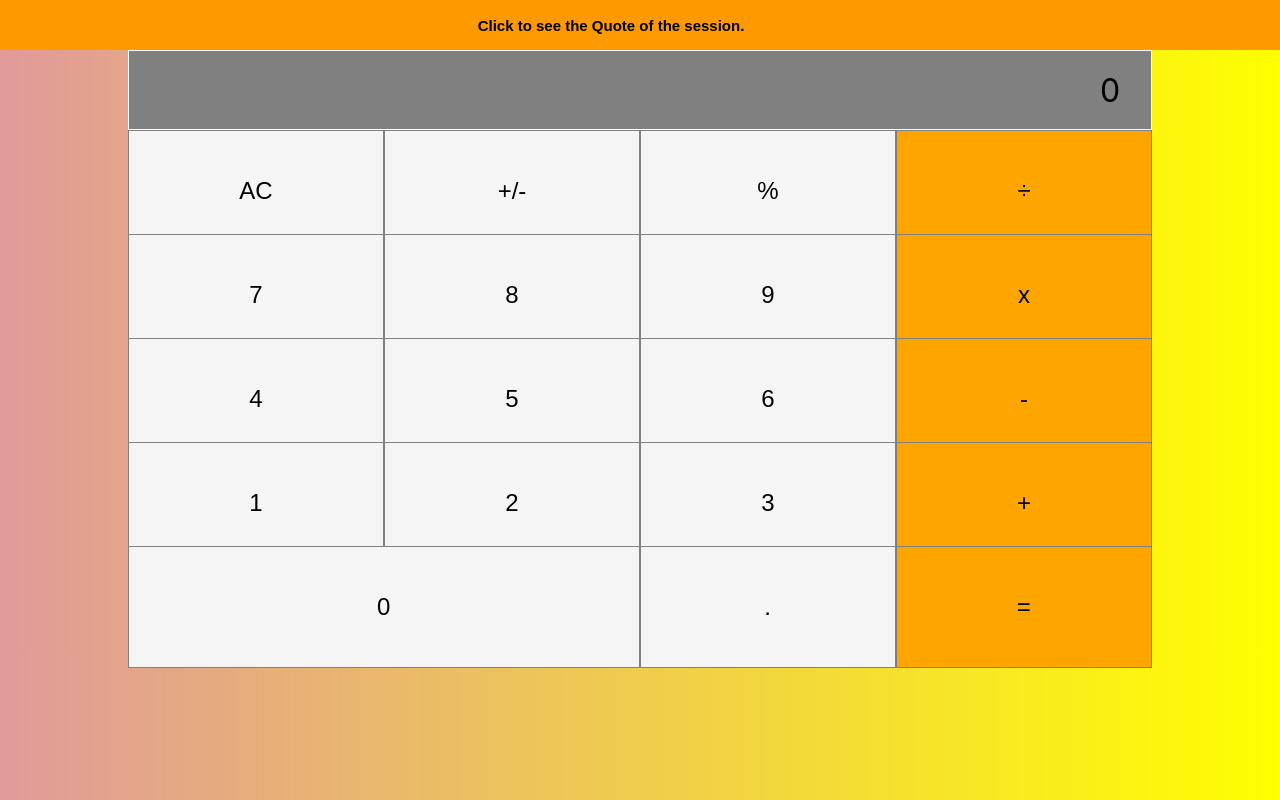
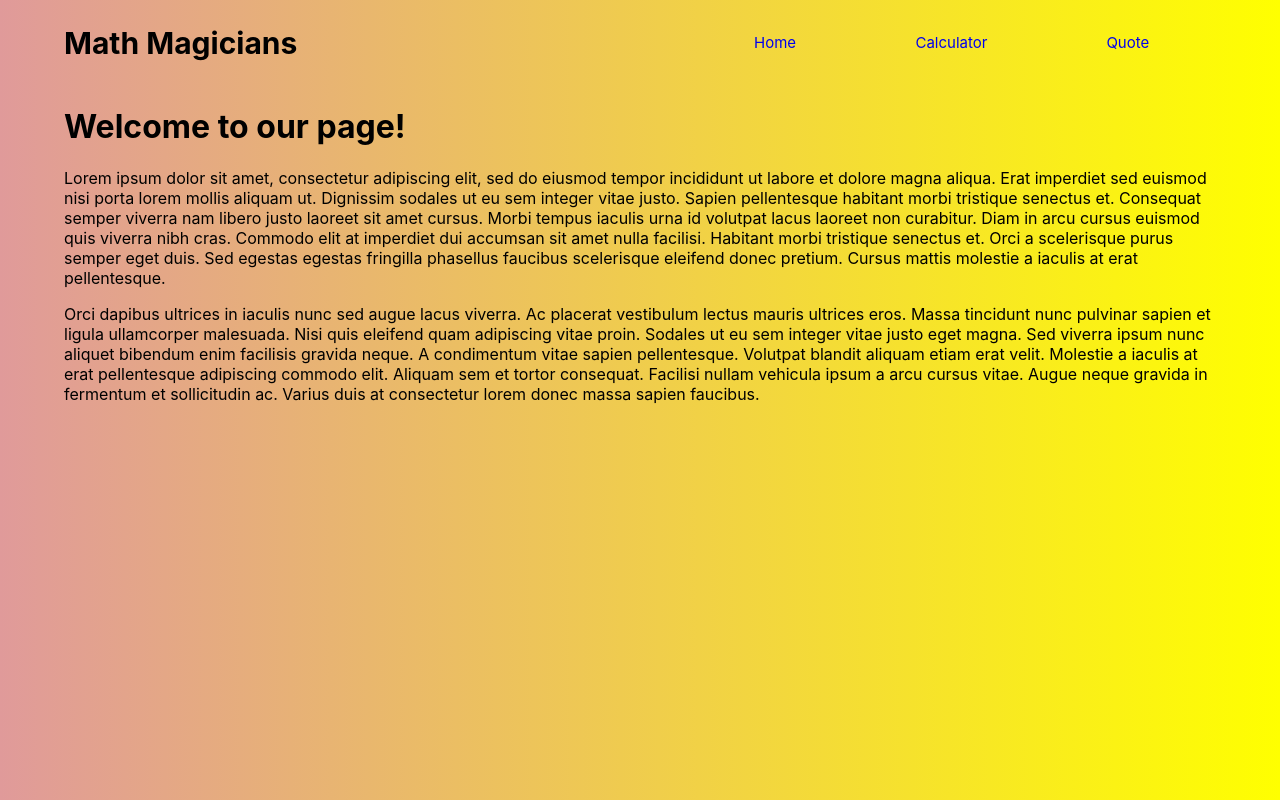
Before and after one commit to ClintonYounge/Math-Magicians-Project, a React (Create React App) app: page / in a window 1280 px wide. Built offline with nearby package versions, Linux system fonts and the light colour scheme.

Commit message:
Add styled navigation

```diff
--- a/src/App.css
+++ b/src/App.css
@@ -30,6 +30,18 @@ code {
     Consolas,
     'Courier New',
     monospace;
+}
+
+.calculator {
+  width: 90%;
+  margin: auto;
+  display: flex;
+  justify-content: space-between;
+}
+
+.calculator h1 {
+  width: 50%;
+  font-size: 20px;
 }
 
 .main {
@@ -112,8 +124,12 @@ button:hover {
 }
 
 .quote-container {
-  padding: 10px;
   font-size: 15px;
+  width: 80%;
+  margin: auto;
+  margin-top: 10%;
+  border: 0.5px solid purple;
+  padding: 5%;
 }
 
 .show-quote {
--- a/src/App.js
+++ b/src/App.js
@@ -1,11 +1,19 @@
+import { Routes, Route } from 'react-router-dom';
+
 import Calculate from './components/calculator';
 import DisplayQuote from './components/DisplayQuote';
+import Home from './components/Home';
+import NavBar from './NavBar';
 
 function App() {
   return (
     <>
-      <DisplayQuote />
-      <Calculate />
+      <NavBar />
+      <Routes>
+        <Route path="/" element={<Home />} />
+        <Route path="/calculate" element={<Calculate />} />
+        <Route path="/quote" element={<DisplayQuote />} />
+      </Routes>
     </>
   );
 }
--- /dev/null
+++ b/src/Home.css
@@ -0,0 +1,4 @@
+.welcome {
+  width: 90%;
+  margin: auto;
+}
--- /dev/null
+++ b/src/Nav.css
@@ -0,0 +1,23 @@
+* {
+  list-style-type: none;
+  text-decoration: none;
+}
+
+nav {
+  display: flex;
+  justify-content: space-between;
+  width: 90%;
+  margin: auto;
+}
+
+nav h1 {
+  width: 100%;
+  font-size: 30px;
+}
+
+.nav-links {
+  display: flex;
+  width: 100%;
+  font-size: 15px;
+  margin-left: 3%;
+}
--- /dev/null
+++ b/src/NavBar.js
@@ -0,0 +1,15 @@
+import { Link } from 'react-router-dom';
+import './Nav.css';
+
+export default function NavBar() {
+  return (
+    <nav>
+      <h1>Math Magicians</h1>
+      <ul className="nav-links">
+        <li><Link to="/">Home</Link></li>
+        <li><Link to="/calculate">Calculator</Link></li>
+        <li><Link to="/quote">Quote</Link></li>
+      </ul>
+    </nav>
+  );
+}
--- a/src/components/DisplayQuote.js
+++ b/src/components/DisplayQuote.js
@@ -1,18 +1,10 @@
-import React, { useState } from 'react';
 import QuoteData from './QuoteData';
 import '../App.css';
 
 function QuoteButton() {
-  const [showQuote, setShowQuote] = useState(false);
-
-  const handleClick = () => {
-    setShowQuote(true);
-  };
-
   return (
     <div>
-      <button type="button" className="show-quote" onClick={handleClick}>Click to see the Quote of the session.</button>
-      {showQuote && <QuoteData />}
+      <QuoteData />
     </div>
   );
 }
--- /dev/null
+++ b/src/components/Home.js
@@ -0,0 +1,37 @@
+import '../Home.css';
+
+export default function Home() {
+  return (
+    <div className="welcome">
+      <h1>Welcome to our page!</h1>
+      <p>
+        Lorem ipsum dolor sit amet, consectetur adipiscing elit,
+        sed do eiusmod tempor incididunt ut labore et dolore magna aliqua.
+        Erat imperdiet sed euismod nisi porta lorem mollis aliquam ut.
+        Dignissim sodales ut eu sem integer vitae justo.
+        Sapien pellentesque habitant morbi tristique senectus et.
+        Consequat semper viverra nam libero justo laoreet sit amet cursus.
+        Morbi tempus iaculis urna id volutpat lacus laoreet non curabitur.
+        Diam in arcu cursus euismod quis viverra nibh cras.
+        Commodo elit at imperdiet dui accumsan sit amet nulla facilisi.
+        Habitant morbi tristique senectus et.
+        Orci a scelerisque purus semper eget duis. Sed egestas egestas
+        fringilla phasellus faucibus scelerisque eleifend donec pretium.
+        Cursus mattis molestie a iaculis at erat pellentesque.
+      </p>
+      <p>
+        Orci dapibus ultrices in iaculis nunc sed augue lacus viverra.
+        Ac placerat vestibulum lectus mauris ultrices eros. Massa tincidunt
+        nunc pulvinar sapien et ligula ullamcorper malesuada.
+        Nisi quis eleifend quam adipiscing vitae proin. Sodales ut eu sem
+        integer vitae justo eget magna.
+        Sed viverra ipsum nunc aliquet bibendum enim facilisis gravida neque.
+        A condimentum vitae sapien pellentesque. Volutpat blandit aliquam etiam erat velit.
+        Molestie a iaculis at erat pellentesque adipiscing commodo elit.
+        Aliquam sem et tortor consequat. Facilisi nullam vehicula ipsum a arcu cursus vitae.
+        Augue neque gravida in fermentum et sollicitudin ac.
+        Varius duis at consectetur lorem donec massa sapien faucibus.
+      </p>
+    </div>
+  );
+}
--- a/src/components/calculator.js
+++ b/src/components/calculator.js
@@ -12,6 +12,8 @@ function Calculate() {
   };
 
   return (
+    <div className="calculator">
+      <h1>Lets do some math</h1>
       <div className="main">
         <div className="show-calculations"><Display value={state.next || state.total || '0'} /></div>
         <div className="input-rows">
@@ -46,6 +48,7 @@ function Calculate() {
           </ul>
         </div>
       </div>
+    </div>
   );
 }
 
--- a/src/index.js
+++ b/src/index.js
@@ -1,10 +1,13 @@
 import React from 'react';
 import ReactDOM from 'react-dom/client';
+import { BrowserRouter } from 'react-router-dom';
 import App from './App';
 
 const root = ReactDOM.createRoot(document.getElementById('root'));
 root.render(
-  <React.StrictMode>
-    <App />
-  </React.StrictMode>,
+  <BrowserRouter>
+    <React.StrictMode>
+      <App />
+    </React.StrictMode>
+  </BrowserRouter>,
 );
```
Lines whose indentation alone changed are shown as unchanged.
